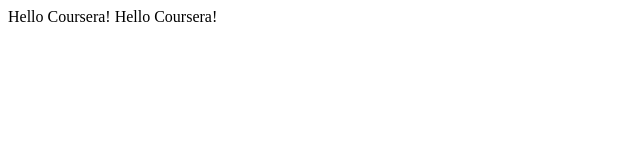
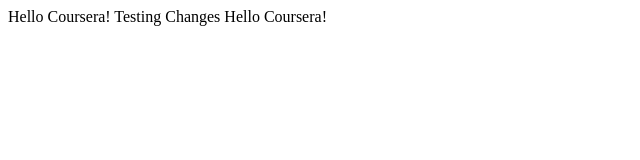
Before and after one commit to oajosiah/coursera-test2023, a plain HTML site: page website/index.html in a window 1280 px wide. Shown: the whole page, without its empty margins (0-640 px from the left). Drawn offline with Linux system fonts and the light colour scheme.

Commit message:
Small Change

```diff
--- a/website/index.html
+++ b/website/index.html
@@ -6,7 +6,7 @@
 	<title>Hello Coursera</title>
 </head>
 <body>
-<hi> Hello Coursera! </hi>
+<hi> Hello Coursera! Testing Changes</hi>
 <hi> Hello Coursera! </hi>
 </body>
 </html>
```
